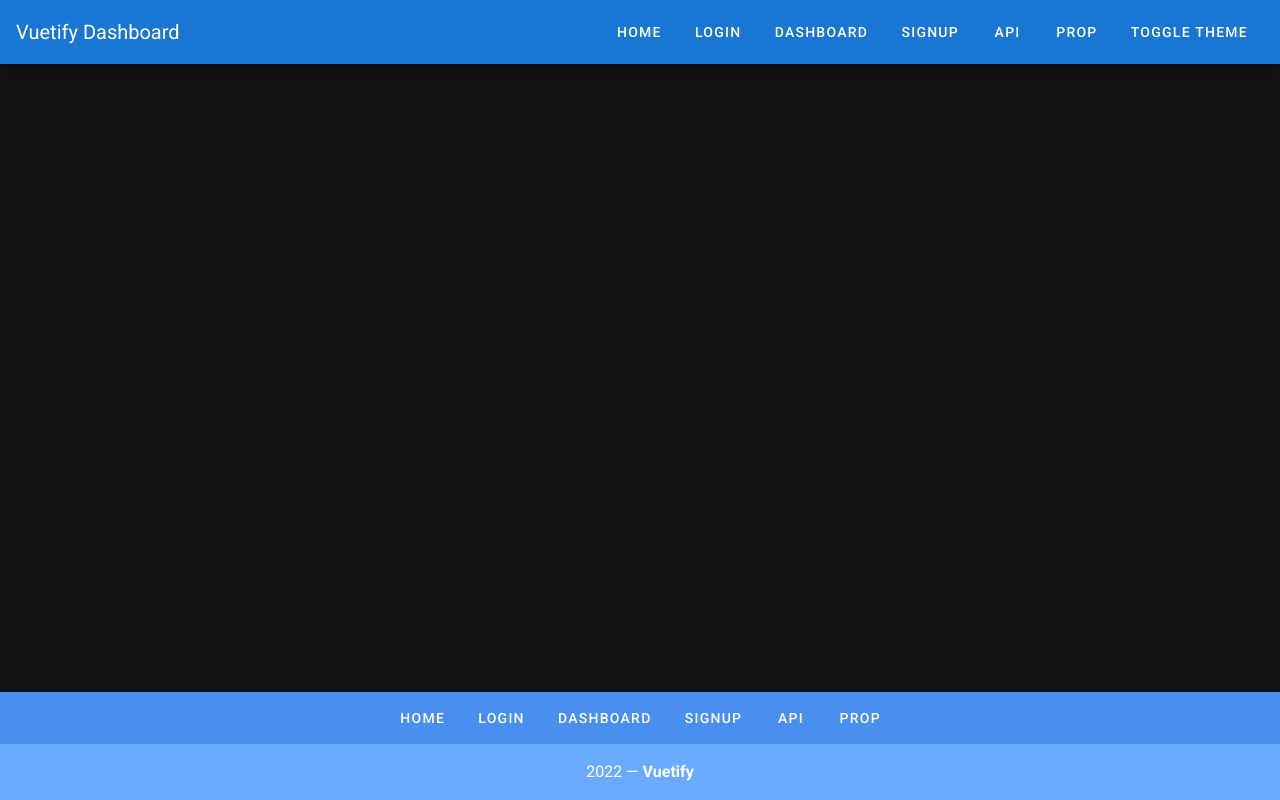
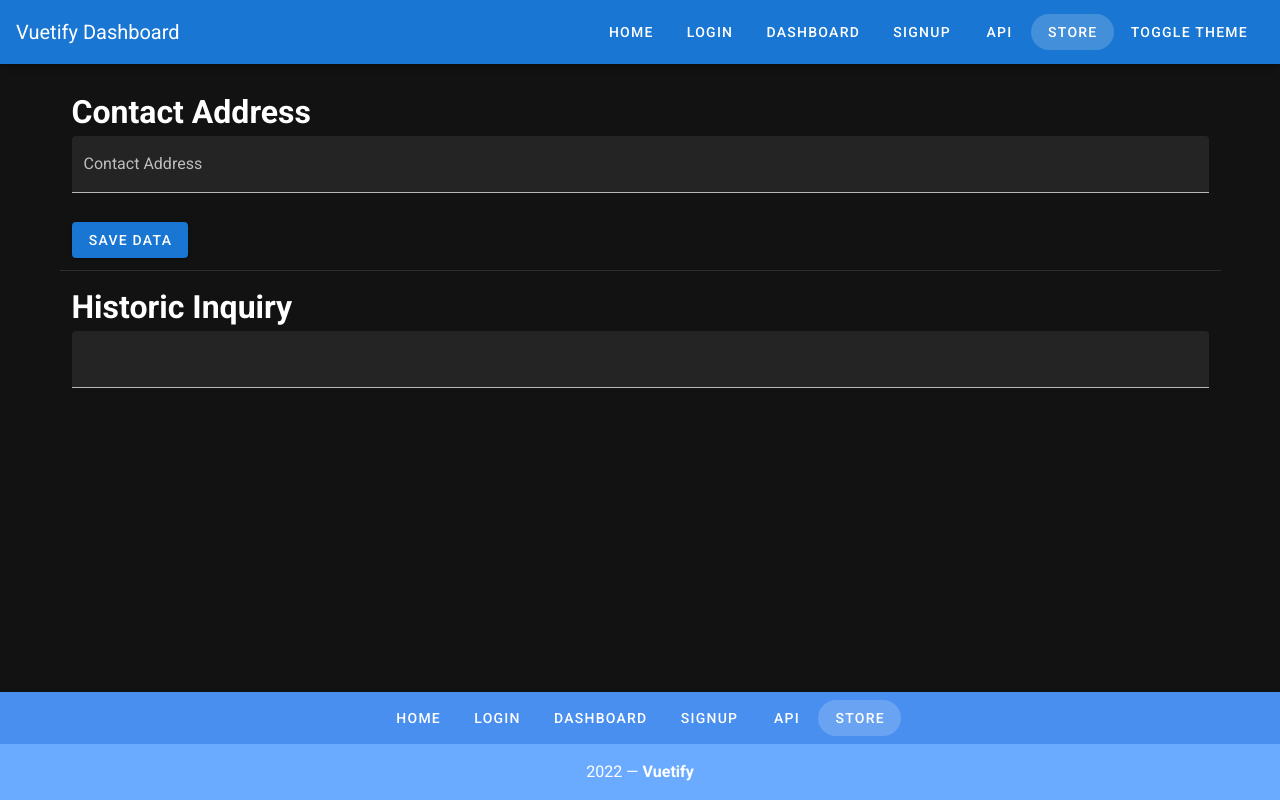
Before and after one commit to Kenan-Kadic/nuxt-learning, a Nuxt app: page /store in a window 1280 px wide. Built offline with nearby package versions, Linux system fonts and the light colour scheme.

Commit message:
vuex store

```diff
--- /dev/null
+++ b/components/store/HistoricContact.vue
@@ -0,0 +1,36 @@
+<template>
+  <v-container>
+    <v-row>
+      <v-col>
+        <h1>Contact Address</h1>
+    <v-form>
+      <v-text-field filled label="Contact Address" v-model="address"> </v-text-field>
+      <v-btn color="primary" @click="saveData">Save Data</v-btn>
+    </v-form>
+      </v-col>
+    </v-row>
+  </v-container>
+</template>
+
+<script>
+export default {
+  name: "HistoricContact",
+
+  data() {
+    return {
+      address: '',
+    }
+  },
+  methods: {
+    saveData() {
+      this.$store.commit('historic/CHANGE_ADDRESS', this.address);
+      console.log(this.address)
+    }
+  },
+
+}
+</script>
+
+<style scoped>
+
+</style>
--- /dev/null
+++ b/components/store/HistoricInquiry.vue
@@ -0,0 +1,30 @@
+<template>
+  <v-container>
+    <v-row>
+      <v-col>
+    <h1>Historic Inquiry</h1>
+        <v-form>
+          <v-text-field filled :value="savedAddress"></v-text-field>
+        </v-form>
+      </v-col>
+    </v-row>
+  </v-container>
+</template>
+
+<script>
+export default {
+  name: "HistoricInquiry",
+
+  computed: {
+    savedAddress() {
+      return this.$store.state.historic.address;
+    }
+  },
+
+}
+
+</script>
+
+<style scoped>
+
+</style>
--- a/layouts/default.vue
+++ b/layouts/default.vue
@@ -54,7 +54,7 @@ export default {
         {label: 'Dashboard', url: '/dashboard'},
         {label: 'Signup', url: '/signup'},
         {label: 'API', url: '/api'},
-        {label: 'Prop', url: '/propparent'}
+        {label: 'Store', url: '/store'}
       ],
     }
   },
--- a/pages/propparent.vue
+++ b/pages/prop/propparent.vue
@@ -6,7 +6,7 @@
 
 <script>
 
-import PropPass from "~/components/PropPass";
+import PropPass from "~/components/prop/PropPass";
 
 export default {
   name: "propparent",
--- /dev/null
+++ b/pages/store/index.vue
@@ -0,0 +1,20 @@
+<template>
+  <v-container>
+    <HistoricContact></HistoricContact>
+    <v-divider></v-divider>
+    <HistoricInquiry></HistoricInquiry>
+  </v-container>
+</template>
+
+<script>
+import HistoricContact from "~/components/store/HistoricContact";
+import HistoricInquiry from "~/components/store/HistoricInquiry";
+export default {
+  name: "index.vue",
+  components: {HistoricInquiry, HistoricContact}
+}
+</script>
+
+<style scoped>
+
+</style>
--- /dev/null
+++ b/store/historic.js
@@ -0,0 +1,9 @@
+export const state = () =>({
+  address: '',
+})
+
+export const mutations = {
+  CHANGE_ADDRESS(state, address) {
+    state.address = address;
+  }
+}
```
Also changed, not shown: components/prop/PropPass.vue (renamed from components/PropPass.vue).
